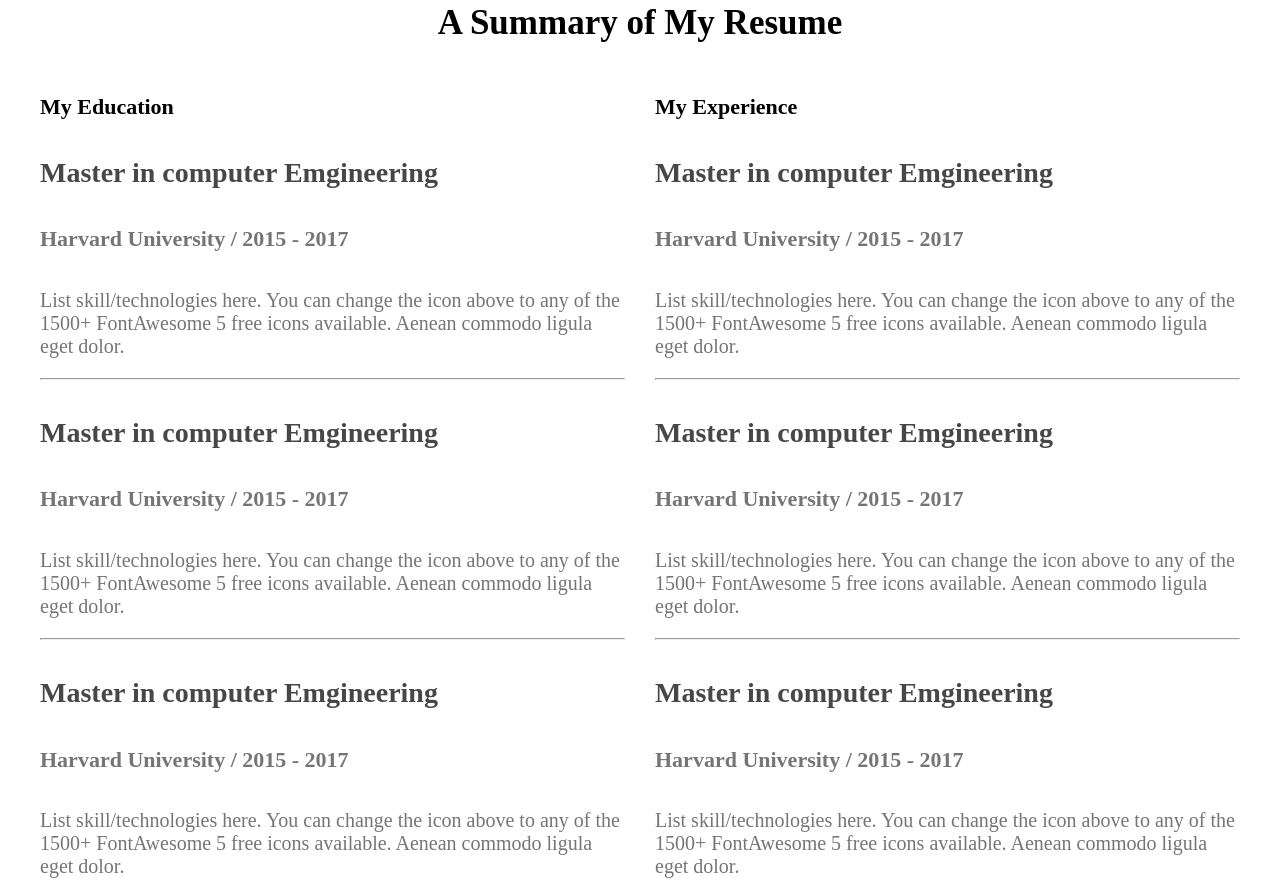
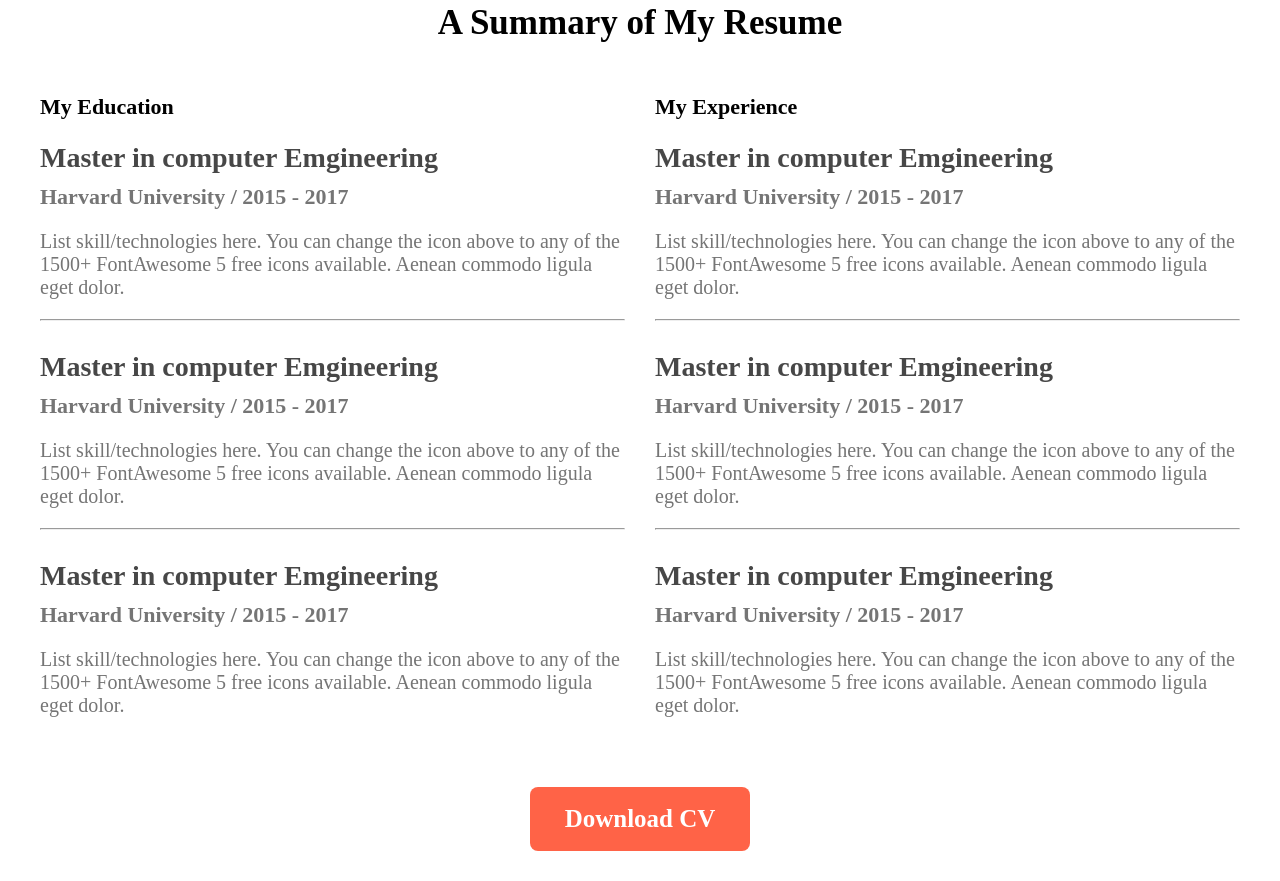
Before and after one commit to MH-akhirul/developer-portfolio-2024, a plain HTML site: page index.html in a window 1280 px wide. Shown: the part 2018-2899 px from the top of the page. Drawn offline with Linux system fonts and the light colour scheme.

Commit message:
Developer-portfolio-2024-complete

```diff
--- a/css/styel.css
+++ b/css/styel.css
@@ -263,19 +263,24 @@ main .a-summary-of-my-resume .resume h3{
 main .a-summary-of-my-resume .resume h4{
     font-size: 28px;
     font-weight: bold;
-    color: #474747;;
+    color: #474747;
+    margin: 10px 0;
 
 }
 
 main .a-summary-of-my-resume .resume h5 {
     font-size: 22px;
     color: #757575;
+    margin: 0;
 }
 
 main .a-summary-of-my-resume .resume p{
     font-size: 20px;
     color: #757575;
 
+}
+.a-summary-of-my-resume hr {
+    margin-bottom: 30px;
 }
 
 main .a-summary-of-my-resume .botten {
```
